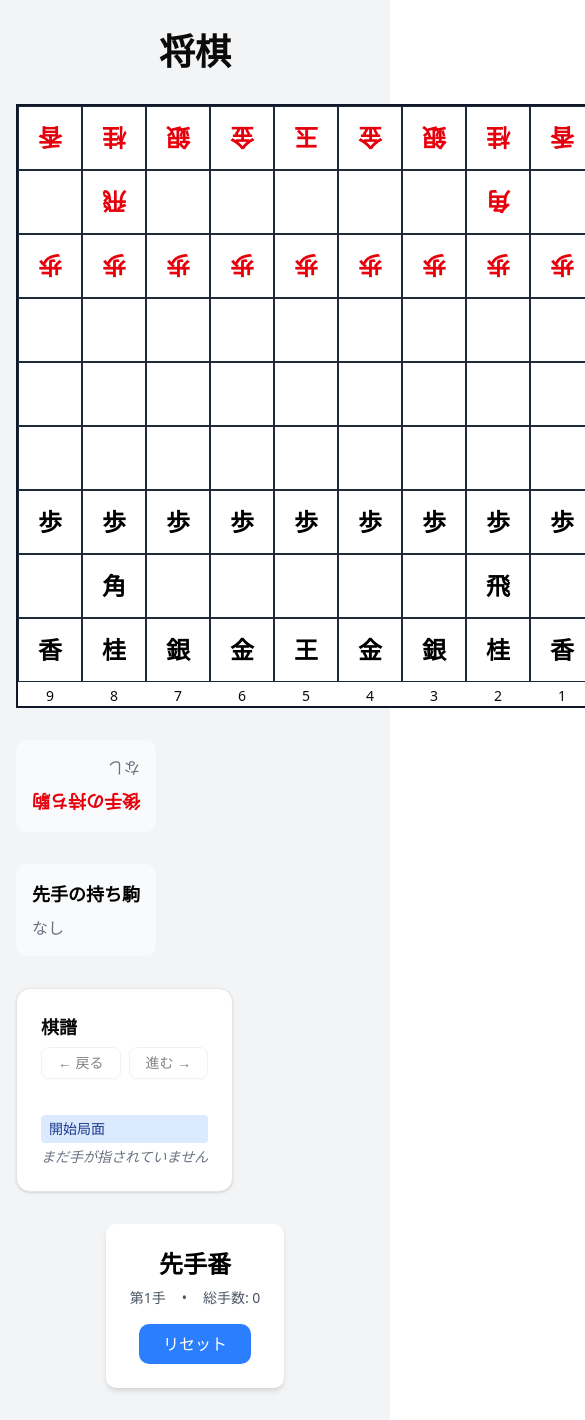
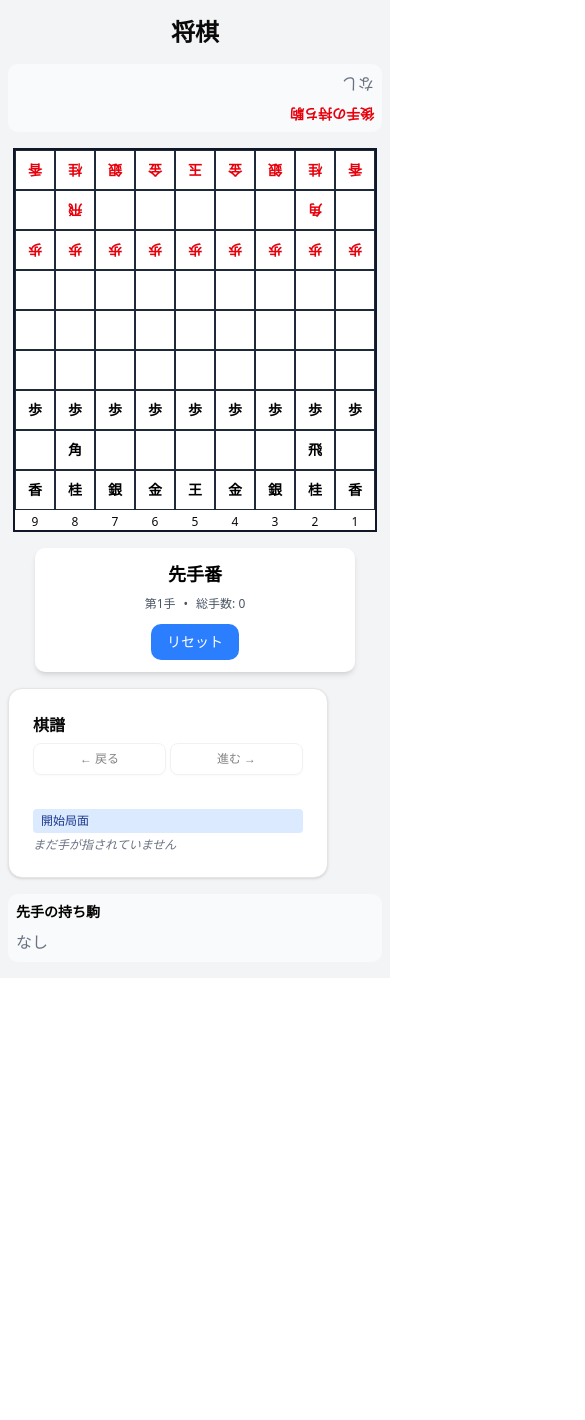
Before and after one commit to SH11235/rshogi, a React (Vite) app in the folder packages/web/: page / in a window 390 px wide. Shown: the whole page, 585 px wide, since content can reach past the window. After the commit the page ends 978 px from the top, so only its background shows below. Built offline with nearby package versions, Linux system fonts and the light colour scheme.

Commit message:
feat: レスポンシブデザインを実装し、モバイル対応を強化

```diff
--- a/packages/web/src/App.tsx
+++ b/packages/web/src/App.tsx
@@ -32,13 +32,73 @@ function App() {
     } = useGameStore();
 
     return (
-        <div className="min-h-screen bg-gray-100 py-8">
-            <div className="container mx-auto px-4">
-                <h1 className="text-4xl font-bold text-center mb-8">将棋</h1>
+        <div className="min-h-screen bg-gray-100 py-4 sm:py-8">
+            <div className="container mx-auto px-2 sm:px-4">
+                <h1 className="text-2xl sm:text-3xl lg:text-4xl font-bold text-center mb-4 sm:mb-8">
+                    将棋
+                </h1>
 
-                <div className="flex flex-col xl:flex-row gap-8 justify-center items-start">
+                {/* モバイル向け: 縦配置メインレイアウト */}
+                <div className="flex flex-col lg:hidden space-y-4">
+                    {/* 後手の持ち駒（上部） */}
+                    <div className="w-full">
+                        <CapturedPieces
+                            hands={hands}
+                            player="white"
+                            currentPlayer={currentPlayer}
+                            selectedDropPiece={selectedDropPiece}
+                            onPieceClick={selectDropPiece}
+                        />
+                    </div>
+
+                    {/* 将棋盤とゲーム情報を並べる */}
+                    <div className="flex flex-col sm:flex-row gap-4">
+                        <div className="flex-1 flex justify-center">
+                            <Board
+                                board={board}
+                                selectedSquare={selectedSquare}
+                                validMoves={validMoves}
+                                validDropSquares={validDropSquares}
+                                onSquareClick={selectSquare}
+                            />
+                        </div>
+                        <div className="flex-shrink-0 sm:w-80">
+                            <div className="space-y-4">
+                                <GameInfo
+                                    currentPlayer={currentPlayer}
+                                    gameStatus={gameStatus}
+                                    moveHistory={moveHistory}
+                                    onReset={resetGame}
+                                />
+                                <MoveHistory
+                                    moveHistory={moveHistory}
+                                    historyCursor={historyCursor}
+                                    canUndo={canUndo()}
+                                    canRedo={canRedo()}
+                                    onUndo={undo}
+                                    onRedo={redo}
+                                    onGoToMove={goToMove}
+                                />
+                            </div>
+                        </div>
+                    </div>
+
+                    {/* 先手の持ち駒（下部） */}
+                    <div className="w-full">
+                        <CapturedPieces
+                            hands={hands}
+                            player="black"
+                            currentPlayer={currentPlayer}
+                            selectedDropPiece={selectedDropPiece}
+                            onPieceClick={selectDropPiece}
+                        />
+                    </div>
+                </div>
+
+                {/* デスクトップ向け: 横配置レイアウト */}
+                <div className="hidden lg:flex gap-6 xl:gap-8 justify-center items-start">
                     {/* 後手の持ち駒 */}
-                    <div className="order-2 xl:order-1">
+                    <div className="flex-shrink-0">
                         <CapturedPieces
                             hands={hands}
                             player="white"
@@ -49,7 +109,7 @@ function App() {
                     </div>
 
                     {/* 将棋盤 */}
-                    <div className="order-1 xl:order-2">
+                    <div className="flex-shrink-0">
                         <Board
                             board={board}
                             selectedSquare={selectedSquare}
@@ -59,8 +119,8 @@ function App() {
                         />
                     </div>
 
-                    {/* 先手の持ち駒 */}
-                    <div className="order-3 xl:order-3">
+                    {/* 右側パネル（先手の持ち駒 + ゲーム情報 + 棋譜） */}
+                    <div className="flex-shrink-0 space-y-6">
                         <CapturedPieces
                             hands={hands}
                             player="black"
@@ -68,10 +128,12 @@ function App() {
                             selectedDropPiece={selectedDropPiece}
                             onPieceClick={selectDropPiece}
                         />
-                    </div>
-
-                    {/* 棋譜・移動履歴 */}
-                    <div className="order-4 xl:order-4">
+                        <GameInfo
+                            currentPlayer={currentPlayer}
+                            gameStatus={gameStatus}
+                            moveHistory={moveHistory}
+                            onReset={resetGame}
+                        />
                         <MoveHistory
                             moveHistory={moveHistory}
                             historyCursor={historyCursor}
@@ -82,16 +144,6 @@ function App() {
                             onGoToMove={goToMove}
                         />
                     </div>
-                </div>
-
-                {/* ゲーム情報 */}
-                <div className="mt-8 flex justify-center">
-                    <GameInfo
-                        currentPlayer={currentPlayer}
-                        gameStatus={gameStatus}
-                        moveHistory={moveHistory}
-                        onReset={resetGame}
-                    />
                 </div>
 
                 {/* プロモーションダイアログ */}
--- a/packages/web/src/components/Board.tsx
+++ b/packages/web/src/components/Board.tsx
@@ -33,8 +33,11 @@ export function Board({
                 type="button"
                 key={squareKey}
                 className={cn(
-                    "w-16 h-16 border border-gray-800 flex items-center justify-center cursor-pointer transition-all duration-200",
-                    "hover:bg-gray-100 focus:outline-none focus:ring-2 focus:ring-blue-500",
+                    // レスポンシブサイズ: モバイルで小さく、デスクトップで大きく
+                    "w-10 h-10 sm:w-12 sm:h-12 lg:w-16 lg:h-16 border border-gray-800 flex items-center justify-center cursor-pointer transition-all duration-200",
+                    // タッチ操作の改善
+                    "touch-manipulation active:scale-95",
+                    "hover:bg-gray-100 focus:outline-none focus:ring-2 focus:ring-blue-500 focus:ring-offset-1",
                     // 選択中の駒のハイライト
                     isSelected && "bg-blue-200 hover:bg-blue-300 ring-2 ring-blue-400",
                     // 有効な移動先のハイライト
@@ -50,15 +53,27 @@ export function Board({
                     piece && !isSelected && !isValidMove && !isValidDrop && "hover:bg-yellow-50",
                 )}
                 onClick={() => onSquareClick(square)}
+                onTouchStart={(e) => {
+                    // タッチ開始時のフィードバック（iOS Safariの遅延を軽減）
+                    e.currentTarget.style.backgroundColor = "rgba(0, 0, 0, 0.1)";
+                }}
+                onTouchEnd={(e) => {
+                    // タッチ終了時にスタイルをリセット
+                    setTimeout(() => {
+                        e.currentTarget.style.backgroundColor = "";
+                    }, 100);
+                }}
                 aria-label={`Square ${row}-${col}${piece ? ` with ${piece.type} piece` : ""}`}
             >
                 {piece && <Piece piece={piece} />}
-                {/* 有効な移動先にドットを表示 */}
+                {/* 有効な移動先にドットを表示（レスポンシブサイズ） */}
                 {isValidMove && !piece && (
-                    <div className="w-3 h-3 bg-green-500 rounded-full opacity-60" />
+                    <div className="w-2 h-2 sm:w-3 sm:h-3 bg-green-500 rounded-full opacity-60" />
                 )}
-                {/* 有効なドロップ先に四角を表示 */}
-                {isValidDrop && !piece && <div className="w-4 h-4 bg-purple-500 opacity-60" />}
+                {/* 有効なドロップ先に四角を表示（レスポンシブサイズ） */}
+                {isValidDrop && !piece && (
+                    <div className="w-2 h-2 sm:w-3 sm:h-3 lg:w-4 lg:h-4 bg-purple-500 opacity-60" />
+                )}
             </button>
         );
     };
@@ -72,10 +87,10 @@ export function Board({
                     ),
                 )}
             </div>
-            {/* 座標表示 */}
-            <div className="flex justify-around mt-1 text-sm font-medium">
+            {/* 座標表示（レスポンシブサイズ） */}
+            <div className="flex justify-around mt-1 text-xs sm:text-sm font-medium">
                 {Array.from({ length: 9 }, (_, i) => (
-                    <div key={`col-${9 - i}`} className="w-16 text-center">
+                    <div key={`col-${9 - i}`} className="w-10 sm:w-12 lg:w-16 text-center">
                         {9 - i}
                     </div>
                 ))}
--- a/packages/web/src/components/CapturedPieces.tsx
+++ b/packages/web/src/components/CapturedPieces.tsx
@@ -33,16 +33,21 @@ export function CapturedPieces({
     };
 
     return (
-        <div className={cn("p-4 bg-gray-50 rounded-lg", player === "white" && "rotate-180")}>
+        <div
+            className={cn(
+                "p-2 sm:p-4 bg-gray-50 rounded-lg max-w-sm sm:max-w-md lg:max-w-lg mx-auto",
+                player === "white" && "rotate-180",
+            )}
+        >
             <h3
                 className={cn(
-                    "text-lg font-bold mb-2",
+                    "text-sm sm:text-base lg:text-lg font-bold mb-2",
                     player === "black" ? "text-black" : "text-red-600",
                 )}
             >
                 {player === "black" ? "先手" : "後手"}の持ち駒
             </h3>
-            <div className="flex flex-wrap gap-2">
+            <div className="flex flex-wrap gap-1 sm:gap-2">
                 {pieceOrder.map((pieceType) => {
                     const count = playerHands[pieceType];
                     if (count === 0) return null;
@@ -58,7 +63,10 @@ export function CapturedPieces({
                                 type="button"
                                 disabled={!canClick}
                                 className={cn(
-                                    "text-2xl font-bold p-1 rounded transition-all duration-200",
+                                    // レスポンシブフォントサイズとパディング
+                                    "text-lg sm:text-xl lg:text-2xl font-bold p-1 sm:p-2 rounded transition-all duration-200",
+                                    // タッチ操作の改善
+                                    "touch-manipulation active:scale-95",
                                     player === "black" ? "text-black" : "text-red-600",
                                     canClick &&
                                         "hover:bg-gray-200 cursor-pointer focus:outline-none focus:ring-2 focus:ring-blue-500",
@@ -68,6 +76,19 @@ export function CapturedPieces({
                                 onClick={() =>
                                     canClick && onPieceClick(pieceTypeMap[pieceType], player)
                                 }
+                                onTouchStart={(e) => {
+                                    if (canClick) {
+                                        e.currentTarget.style.backgroundColor =
+                                            "rgba(0, 0, 0, 0.1)";
+                                    }
+                                }}
+                                onTouchEnd={(e) => {
+                                    if (canClick) {
+                                        setTimeout(() => {
+                                            e.currentTarget.style.backgroundColor = "";
+                                        }, 100);
+                                    }
+                                }}
                                 aria-label={`${pieceType}を選択`}
                             >
                                 {pieceType}
--- a/packages/web/src/components/GameInfo.tsx
+++ b/packages/web/src/components/GameInfo.tsx
@@ -87,15 +87,20 @@ export function GameInfo({ currentPlayer, gameStatus, moveHistory, onReset }: Ga
     };
 
     return (
-        <div className="p-6 bg-white rounded-lg shadow-md max-w-md mx-auto">
+        <div className="p-3 sm:p-6 bg-white rounded-lg shadow-md max-w-xs sm:max-w-md mx-auto">
             {/* ゲーム状態表示 */}
-            <div className="mb-4 text-center">
-                <h2 className={cn("text-2xl font-bold mb-2", getStatusColor())}>
+            <div className="mb-3 sm:mb-4 text-center">
+                <h2
+                    className={cn(
+                        "text-lg sm:text-xl lg:text-2xl font-bold mb-2",
+                        getStatusColor(),
+                    )}
+                >
                     {getStatusMessage()}
                 </h2>
 
                 {/* 手数表示 */}
-                <div className="flex justify-center gap-4 text-sm text-gray-600 mb-3">
+                <div className="flex justify-center gap-2 sm:gap-4 text-xs sm:text-sm text-gray-600 mb-2 sm:mb-3">
                     <span>第{turn}手</span>
                     <span>•</span>
                     <span>総手数: {moveCount}</span>
@@ -103,13 +108,13 @@ export function GameInfo({ currentPlayer, gameStatus, moveHistory, onReset }: Ga
 
                 {/* 追加の状態情報 */}
                 {gameStatus === "check" && (
-                    <div className="text-red-500 text-sm font-medium bg-red-50 px-3 py-1 rounded-full">
+                    <div className="text-red-500 text-xs sm:text-sm font-medium bg-red-50 px-2 sm:px-3 py-1 rounded-full">
                         🔥 王手がかかっています
                     </div>
                 )}
 
                 {isGameOver && (
-                    <div className="text-gray-500 text-sm bg-gray-50 px-3 py-1 rounded-full">
+                    <div className="text-gray-500 text-xs sm:text-sm bg-gray-50 px-2 sm:px-3 py-1 rounded-full">
                         ゲーム終了
                     </div>
                 )}
@@ -123,7 +128,8 @@ export function GameInfo({ currentPlayer, gameStatus, moveHistory, onReset }: Ga
                             type="button"
                             onClick={handleResetClick}
                             className={cn(
-                                "px-6 py-2 rounded-lg font-medium transition-colors",
+                                "px-4 sm:px-6 py-2 rounded-lg font-medium transition-colors text-sm sm:text-base",
+                                "touch-manipulation active:scale-95",
                                 isGameOver
                                     ? "bg-green-500 text-white hover:bg-green-600 focus:ring-green-500"
                                     : "bg-blue-500 text-white hover:bg-blue-600 focus:ring-blue-500",
--- a/packages/web/src/components/MoveHistory.tsx
+++ b/packages/web/src/components/MoveHistory.tsx
@@ -75,16 +75,16 @@ export function MoveHistory({
     onGoToMove,
 }: MoveHistoryProps) {
     return (
-        <Card className="w-full max-w-md">
-            <CardHeader className="pb-3">
-                <CardTitle className="text-lg font-bold">棋譜</CardTitle>
-                <div className="flex gap-2">
+        <Card className="w-full max-w-xs sm:max-w-md">
+            <CardHeader className="pb-2 sm:pb-3">
+                <CardTitle className="text-base sm:text-lg font-bold">棋譜</CardTitle>
+                <div className="flex gap-1 sm:gap-2">
                     <Button
                         onClick={onUndo}
                         disabled={!canUndo}
                         size="sm"
                         variant="outline"
-                        className="flex-1"
+                        className="flex-1 text-xs sm:text-sm touch-manipulation"
                     >
                         ← 戻る
                     </Button>
@@ -93,20 +93,20 @@ export function MoveHistory({
                         disabled={!canRedo}
                         size="sm"
                         variant="outline"
-                        className="flex-1"
+                        className="flex-1 text-xs sm:text-sm touch-manipulation"
                     >
                         進む →
                     </Button>
                 </div>
             </CardHeader>
             <CardContent className="pt-0">
-                <div className="max-h-64 overflow-y-auto space-y-1">
+                <div className="max-h-48 sm:max-h-64 overflow-y-auto space-y-1">
                     {/* 初期状態 */}
                     <button
                         type="button"
                         onClick={() => onGoToMove(-1)}
                         className={cn(
-                            "w-full text-left px-2 py-1 rounded text-sm transition-colors",
+                            "w-full text-left px-2 py-1 rounded text-xs sm:text-sm transition-colors touch-manipulation",
                             historyCursor === -1
                                 ? "bg-blue-100 text-blue-900 font-medium"
                                 : "hover:bg-gray-100",
@@ -127,7 +127,7 @@ export function MoveHistory({
                                 type="button"
                                 onClick={() => onGoToMove(index)}
                                 className={cn(
-                                    "w-full text-left px-2 py-1 rounded text-sm transition-colors",
+                                    "w-full text-left px-2 py-1 rounded text-xs sm:text-sm transition-colors touch-manipulation",
                                     isCurrentMove
                                         ? "bg-blue-100 text-blue-900 font-medium"
                                         : "hover:bg-gray-100",
@@ -139,7 +139,9 @@ export function MoveHistory({
                     })}
 
                     {moveHistory.length === 0 && (
-                        <p className="text-sm text-gray-500 italic">まだ手が指されていません</p>
+                        <p className="text-xs sm:text-sm text-gray-500 italic">
+                            まだ手が指されていません
+                        </p>
                     )}
                 </div>
             </CardContent>
--- a/packages/web/src/components/Piece.tsx
+++ b/packages/web/src/components/Piece.tsx
@@ -12,7 +12,9 @@ export function Piece({ piece }: PieceProps) {
     return (
         <div
             className={cn(
-                "w-14 h-14 flex items-center justify-center text-2xl font-bold rounded transition-all duration-200",
+                // レスポンシブサイズと文字サイズ
+                "w-8 h-8 sm:w-10 sm:h-10 lg:w-14 lg:h-14 flex items-center justify-center font-bold rounded transition-all duration-200",
+                "text-sm sm:text-lg lg:text-2xl",
                 piece.owner === "black" ? "text-black" : "text-red-600 rotate-180",
                 isPromoted && "bg-yellow-100 border border-yellow-300",
                 "select-none pointer-events-none", // 駒自体はクリック不可、親のボタンがハンドル
```
Also changed, not shown: packages/web/.claude/task-list.md.
